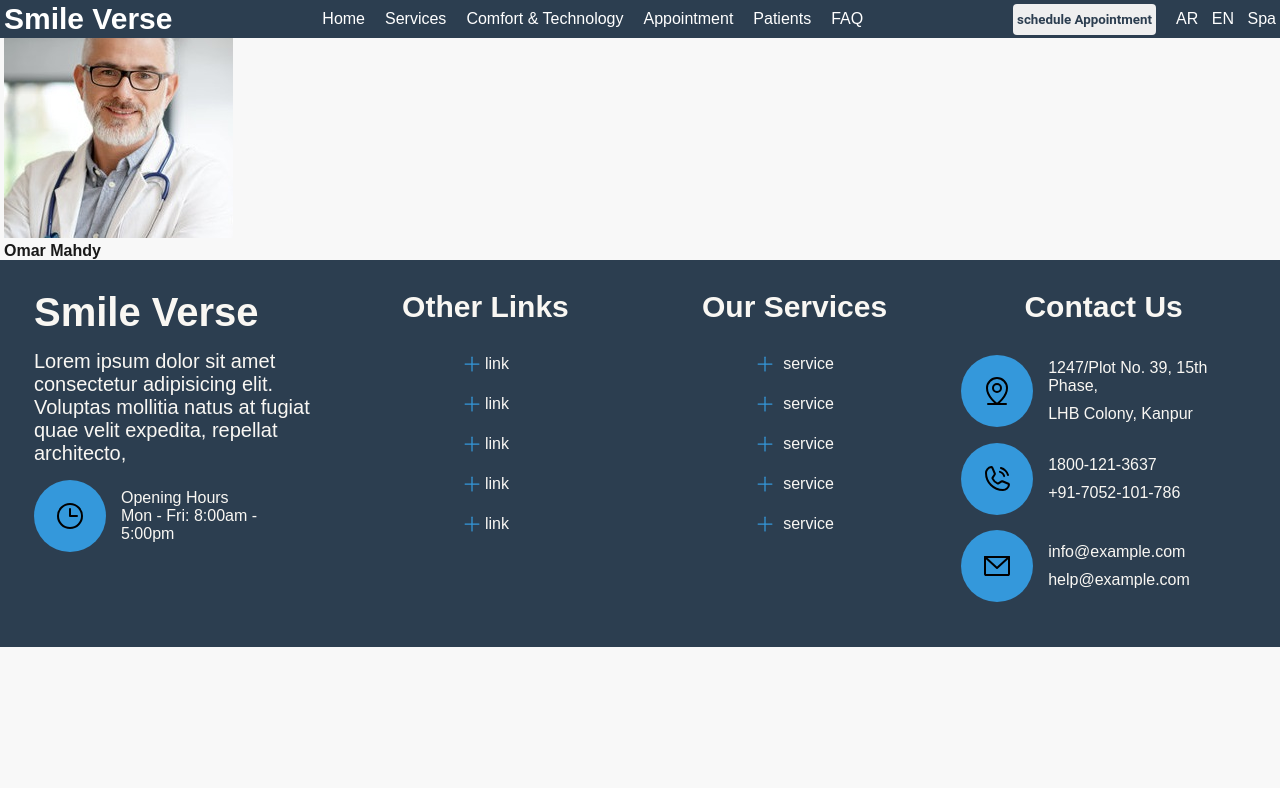
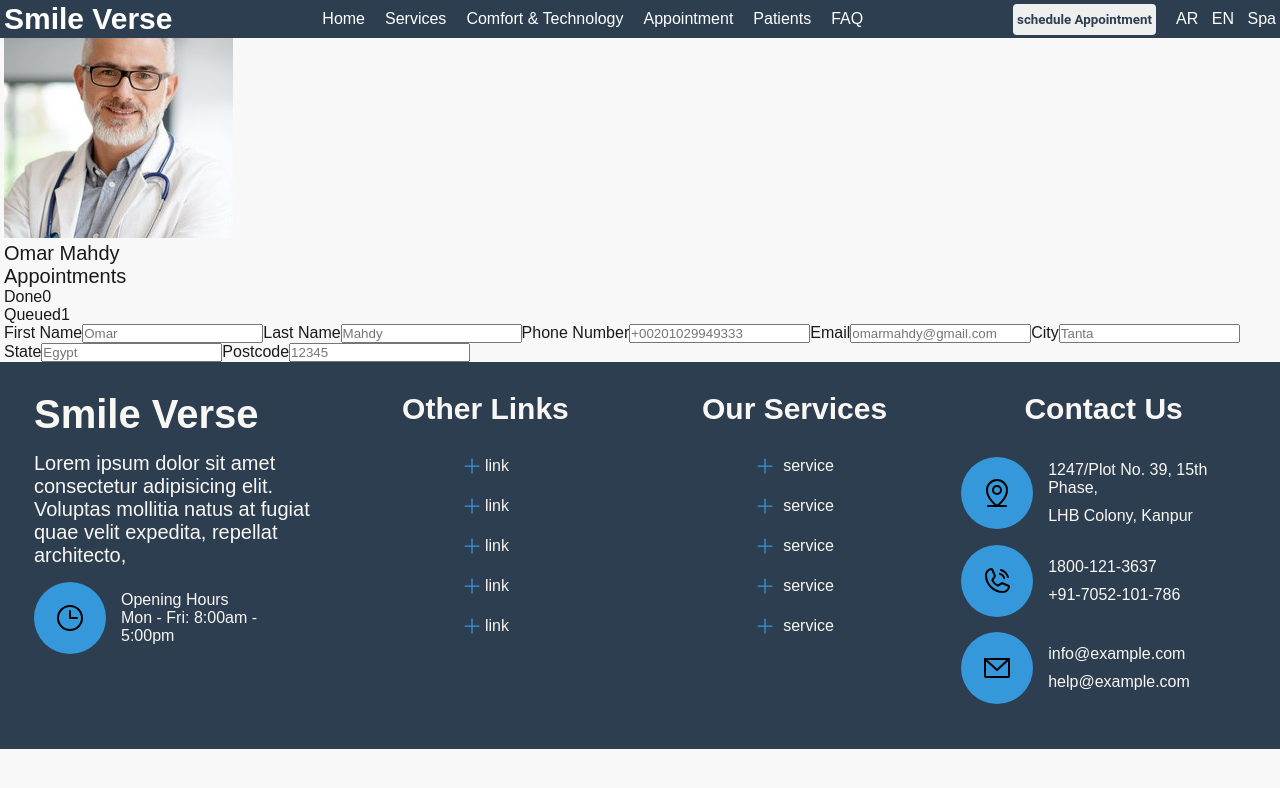
Before and after one commit to mahdtomar/dr.hany-smile-verse, a React (Create React App) app: page /dr.hany-smile-verse/Profile/1 in a window 1280 px wide. Shown: the top 788 px of the page. Built offline with nearby package versions, Linux system fonts and the light colour scheme.

Commit message:
finishing profile page

```diff
--- a/src/Data.js
+++ b/src/Data.js
@@ -1,4 +1,3 @@
-import image from "./icons/10368224.png";
 export const appointments = [
   {
     id: 321,
--- a/src/components/UserProfile/InfoContainer.jsx
+++ b/src/components/UserProfile/InfoContainer.jsx
@@ -0,0 +1,83 @@
+import React from "react";
+
+const InfoContainer = ({ user }) => {
+  return (
+    <div>
+      <label htmlFor="firstName">
+        <span>First Name</span>
+        <input
+          type="text"
+          name="firstName"
+          //   placeholder=""
+          required
+          placeholder={user.FirstName}
+        />
+      </label>
+      <label htmlFor="lastName">
+        <span>Last Name</span>
+        <input
+          type="text"
+          name="lastName"
+          //   placeholder=""
+          required
+          placeholder={user.LastName}
+        />
+      </label>
+      <label htmlFor="phone">
+        <span>Phone Number</span>
+        <input
+          type="tel"
+          id="phoneNumber"
+          name="phoneNumber"
+          required
+          //   placeholder=""
+          placeholder={user.PhoneNumber}
+        />
+      </label>
+      <label htmlFor="email">
+        <span>Email</span>
+        <input
+          type="email"
+          name="email"
+          id="userEmail"
+          //   placeholder=""
+          required
+          placeholder={user.Email}
+        />
+      </label>
+      <label htmlFor="city">
+        <span>City</span>
+        <input
+          type="text"
+          name="city"
+          //   placeholder=""
+          required
+          placeholder={user.City}
+        />
+      </label>
+      <label htmlFor="state">
+        <span>State</span>
+        <input
+          type="text"
+          name="state"
+          //   placeholder=""
+          required
+          placeholder={user.State_Country}
+        />
+      </label>
+      <label htmlFor="Postcode">
+        <span>Postcode</span>
+        <input
+          type="text"
+          id="postcode"
+          name="postcode"
+          //   placeholder=""
+          required
+          placeholder={user.Postcode}
+        />
+      </label>
+    </div>
+  );
+};
+
+export default InfoContainer;
--- a/src/components/UserProfile/SideBar.jsx
+++ b/src/components/UserProfile/SideBar.jsx
@@ -1,40 +1,38 @@
-import React, { useEffect, useState } from "react";
+// import React, { useEffect, useState } from "react";
 import UserImageAndName from "./UserImageAndName";
-import { users } from "../../Data";
-import { useParams } from "react-router-dom";
+// import { users } from "../../Data";
+// import { useParams } from "react-router-dom";
+import UserAppointments from "./UserAppointments";
 
-const SideBar = () => {
-  const [user, setUser] = useState(undefined);
-  const { id } = useParams();
+const SideBar = ({user}) => {
+  // const [user, setUser] = useState(undefined);
+  // const { id } = useParams();
 
-  useEffect(() => {
-    const fetchData = async () => {
-      try {
-        const currentUser = users.find((user) => +user.id === +id);
-        console.log(currentUser);
-        setUser(currentUser);
-      } catch (error) {
-        console.error("Error fetching user data:", error);
-      }
-    };
+  // useEffect(() => {
+  //   const fetchData = async () => {
+  //     try {
+  //       const currentUser = users.find((user) => +user.id === +id);
+  //       console.log(currentUser);
+  //       setUser(currentUser);
+  //     } catch (error) {
+  //       console.error("Error fetching user data:", error);
+  //     }
+  //   };
 
-    fetchData();
-  }, [id]);
+  //   fetchData();
+  // }, [id]);
+  console.log(user.FirstName);
 
-  if (!user) {
-    return "no user";
-  } else {
-    return (
-      <div>
-        <UserImageAndName className="user-image" imageUrl={user.Image} />
-        <div className="user-name">
-          <b>
-            {user.FirstName} {user.LastName}
-          </b>
-        </div>
-      </div>
-    );
-  }
+  return (
+    <div>
+      <UserImageAndName
+        className="user-image"
+        imageUrl={user.Image}
+        userName={`${user.FirstName} ${user.LastName}`}
+      />
+      <UserAppointments Appointments={user.Appointments} />
+    </div>
+  );
 };
 
 export default SideBar;
--- /dev/null
+++ b/src/components/UserProfile/UserAppointments.jsx
@@ -0,0 +1,34 @@
+import React, { useEffect } from "react";
+
+const UserAppointments = ({ Appointments }) => {
+  useEffect(() => {
+    function calculateAppointments() {
+      // done appointments
+      let doneAppointmentsCounter =
+        document.querySelector(".done-appointments");
+      console.log(Appointments.Done.length);
+      doneAppointmentsCounter.innerHTML = `${Appointments.Done.length}`;
+      // queued appointments
+      let queuedAppointmentsCounter = document.querySelector(
+        ".queued-appointments"
+      );
+      queuedAppointmentsCounter.innerHTML = `${Appointments.Queued.length}`;
+    }
+    calculateAppointments();
+  }, [Appointments]);
+  return (
+    <div>
+      <p>Appointments</p>
+      <div className="done">
+        <span>Done</span>
+        <span className="done-appointments"></span>
+      </div>
+      <div className="queued">
+        <span>Queued</span>
+        <span className="queued-appointments"></span>
+      </div>
+    </div>
+  );
+};
+
+export default UserAppointments;
--- a/src/components/UserProfile/UserImageAndName.jsx
+++ b/src/components/UserProfile/UserImageAndName.jsx
@@ -1,6 +1,6 @@
 import React, { useEffect, useState } from "react";
 import defaultImage from "../../icons/Default_pfp.png";
-const UserImageAndName = ({ imageUrl }) => {
+const UserImageAndName = ({ imageUrl, userName }) => {
   const [imageSrc, setImageSrc] = useState(defaultImage);
   useEffect(() => {
     const importImage = async () => {
@@ -17,7 +17,17 @@ const UserImageAndName = ({ imageUrl }) => {
     importImage();
   }, [imageUrl]);
 
-  return <div>{imageSrc && <img src={imageSrc} alt="Profile" />}</div>;
+  return (
+    <div>
+      {imageSrc && (
+        <>
+          <img className="user-image" src={imageSrc} alt="Profile" />
+          <p className="user-name">{userName}</p>
+
+        </>
+      )}
+    </div>
+  );
 };
 
 export default UserImageAndName;
--- a/src/pages/UserProfile.jsx
+++ b/src/pages/UserProfile.jsx
@@ -1,18 +1,42 @@
-import React from "react";
+import React, { useEffect, useState } from "react";
 import Navbar from "../components/Navbar";
 import Footer from "../components/Footer";
 import SideBar from "../components/UserProfile/SideBar";
+import InfoContainer from "../components/UserProfile/InfoContainer";
+import { useParams } from "react-router-dom";
+import { users } from "../Data";
+const UserProfile = () => {
+  const [user, setUser] = useState(undefined);
+  const { id } = useParams();
 
-const UserProfile = () => {
+  useEffect(() => {
+    const fetchData = async () => {
+      try {
+        const currentUser = users.find((user) => +user.id === +id);
+        console.log(currentUser);
+        setUser(currentUser);
+      } catch (error) {
+        console.error("Error fetching user data:", error);
+      }
+    };
+
+    fetchData();
+  }, [id]);
+
+  if (!user) {
+    return "no user";
+  } else {
     return (
       <div className="user-profile-comp">
         <Navbar />
         <div className="container">
-        <SideBar />
+          <SideBar user={user} />
+          <InfoContainer user={user} />
         </div>
         <Footer />
       </div>
     );
+  }
 };
 
 export default UserProfile;
```
Lines whose indentation alone changed are shown as unchanged.
